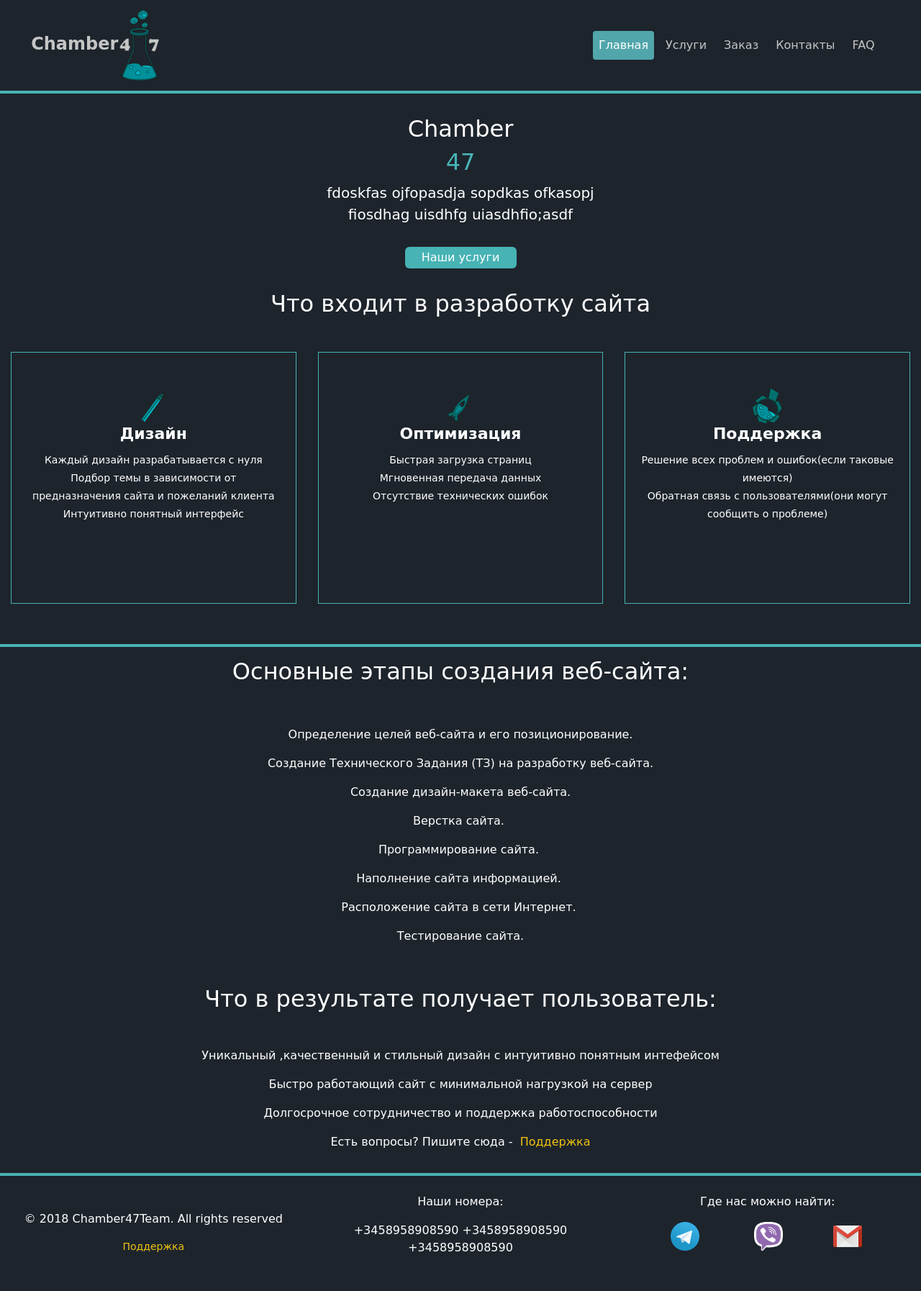
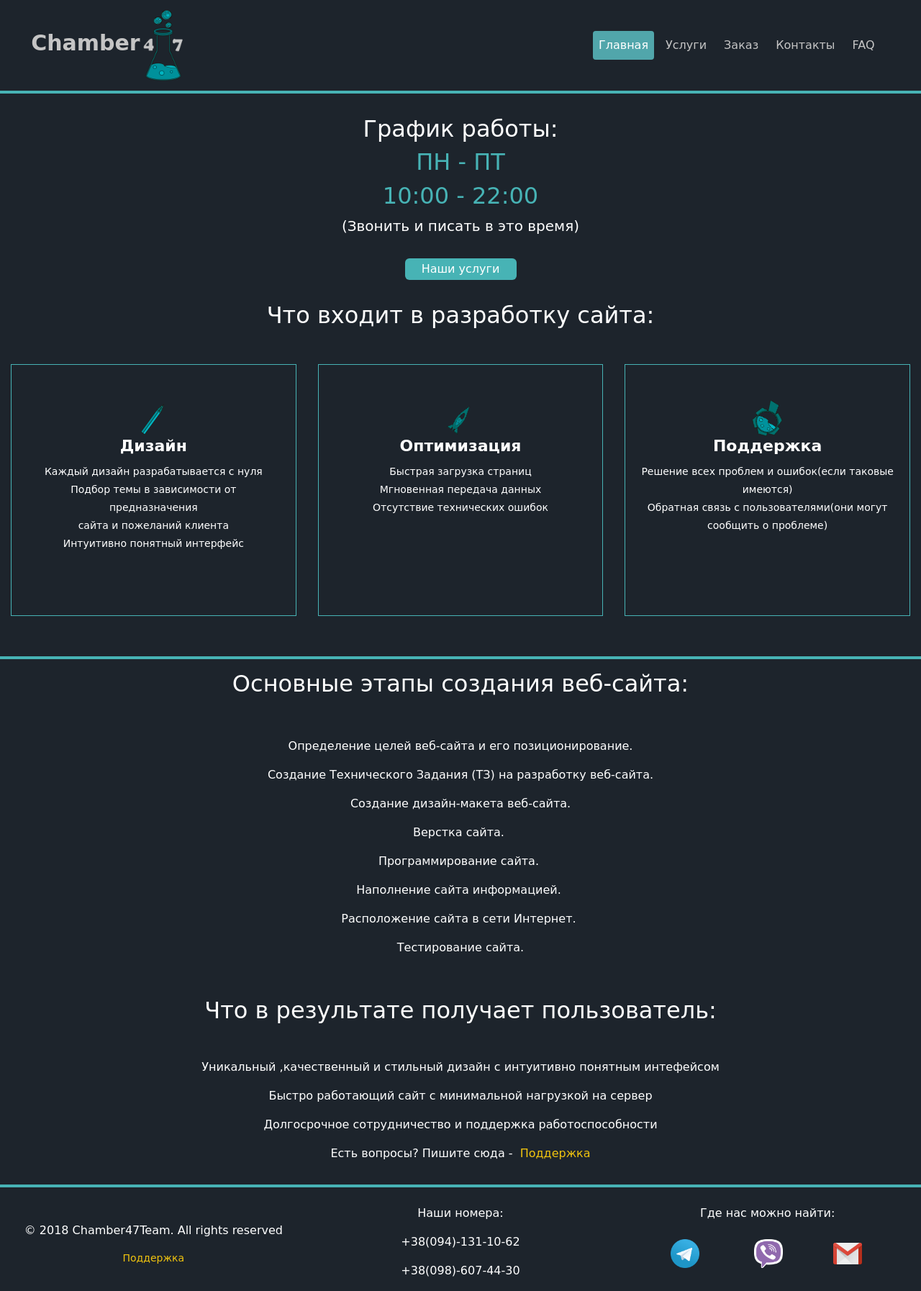
Before and after one commit to Avelinimus/django_web_card, a Django app: page /main/ in a window 1280 px wide. Shown: the whole page at 72% size. Before the commit the page ends 1740 px from the top, so only its background shows below. Run offline with Django 3.2, Linux system fonts and the light colour scheme; data comes from the database, SQL or seed files in the repository; both versions use the stored data as it was after the commit; some libraries are stand-ins or nearby versions; some web fonts are replaced.

Commit message:
templates and data base

```diff
--- a/forms_app/models.py
+++ b/forms_app/models.py
@@ -13,7 +13,7 @@ class Order(models.Model):
     email = models.EmailField(verbose_name='E-mail', db_index=True, max_length=30)
     time = models.CharField(max_length=30, verbose_name='Удобное для вас время', default='Не важно', blank=True)
     comment = models.CharField(max_length=200, verbose_name='Комментарий', blank=True)
-    flag = models.BooleanField(blank=True, verbose_name='Отправить оповещение вам на почту?', default=False)
+    flag = models.BooleanField(blank=True, verbose_name='Оповестить Вас на почте?', default=False)
 
 
 class Support(models.Model):
@@ -24,7 +24,7 @@ class Support(models.Model):
 
     name = models.CharField(max_length=100, verbose_name='Имя', db_index=True)
     email = models.EmailField(max_length=100, verbose_name='E-mail', db_index=True)
-    comment = models.TextField(verbose_name='Комментарий', db_index=True)
+    comment = models.TextField(verbose_name='Описание проблемы/вопроса', db_index=True)
 
     def __str__(self):
         return self.email
--- a/main_app/models.py
+++ b/main_app/models.py
@@ -28,7 +28,7 @@ class Services(models.Model):
     name = models.CharField(max_length=100, db_index=True, verbose_name='Название типа сайта')
     slug = models.SlugField(max_length=200, db_index=True,
                             unique=True, help_text='Нужно использовать для создания "хороших" URL-ов')
-    price = models.price = models.DecimalField(max_digits=10, decimal_places=2, verbose_name="Цена(грн)")
+    price = models.price = models.CharField(max_length=20, verbose_name="Цена(грн)")
     available = models.BooleanField(default=False, verbose_name='Доступна услуга')
     image = models.ImageField(upload_to='products/img/%Y/%m/%d/', blank=True,
                               verbose_name="Картинка для услуги(300 x 300)")
--- a/templates/base.html
+++ b/templates/base.html
@@ -17,7 +17,7 @@
                 <nav class="navbar navbar-expand-lg custom-toggler">
 
                     <a class="navbar-brand" href="{% url 'main_app:index' %}" style="margin-left: 1%; margin-right: 0;max-width: 175px">
-                        <b style="margin: 0 -15% 0 0; color: #c5c5c5; font-size: 24px;">Chamber</b>
+                        <b style="margin: 0 -14% 0 0; vertical-align: -4%; color: #c5c5c5; font-size: 30px;">Chamber</b>
                         <img src="{% static 'main_app/img/logo.png' %}" style="width: 100px; height: 100px;">
                     </a>
 
@@ -74,7 +74,7 @@
             <div class="col-12 col-lg-4">
                 <br>
                 <p align="center">Наши номера:</p>
-                <p align="center">+3458958908590 +3458958908590 +3458958908590</p>
+                <p align="center">+38(094)-131-10-62</p> <p align="center">+38(098)-607-44-30</p>
             </div>
 
 
@@ -82,11 +82,11 @@
                 <br>
                 <p align="center">Где нас можно найти:</p>
                 <br>
-                <a class="telegram" href="#"></a>
+                <a class="telegram" href="https://t.me/Chamber47"></a>
 
-                <a class="viber" href="#"></a>
+                <a class="viber" href="viber://add?number=380662004294"></a>
 
-                <a class="gmail" href="#"></a>
+                <a class="gmail" href="mailto:developerspython385@gmail.com"></a>
 
             </div>
         </div>
--- a/templates/forms_app/order.html
+++ b/templates/forms_app/order.html
@@ -25,6 +25,8 @@
     {% endblock %}
 
     {% block content %}
+        <div class="col-12" align="center">
+        <h2 class="col-12" align="center">Заполните форму, чтобы мы могли с вами связаться:</h2><br>
         <form method="POST">
             {% csrf_token %}
             <div>
@@ -38,6 +40,7 @@
             </div>
             <input type="submit" value="Отправить">
         </form>
+        </div>
     {% endblock content %}
 </body>
 </html>
--- a/templates/main_app/f_a_q.html
+++ b/templates/main_app/f_a_q.html
@@ -26,8 +26,8 @@
 
     {% block content %}
         {% for faq in faq_elements %}
-            <div>
-                <h1>Раздел вопросов о {{ faq.section }}</h1>
+            <div class="col-12" align="center">
+                <h2>{{ faq.section }}</h2>
                 {% autoescape off %}
                     <p>{{ faq.description }}</p>
                 {% endautoescape %}
--- a/templates/main_app/index.html
+++ b/templates/main_app/index.html
@@ -14,8 +14,10 @@
         <div class="row about-row" style="margin-right: 0; margin-left: 0; color: white;">
 
             <div class="col-12">
-                <h2 align="center" style="padding-top: 30px">Chamber</h2><h2 align="center" style="white-space:nowrap; color: #47B3B5">47</h2>
-                <p align="center" style="max-width: 400px; margin: auto; font-size: 20px"> fdoskfas ojfopasdja sopdkas ofkasopj fiosdhag uisdhfg uiasdhfio;asdf</p>
+                <h2 align="center" style="padding-top: 30px">График работы:</h2>
+                <h2 align="center" style="white-space:nowrap; color: #47B3B5">ПН - ПТ</h2>
+                <h2 align="center" style="white-space:nowrap; color: #47B3B5">10:00 - 22:00</h2>
+                <p align="center" style="max-width: 400px; margin: auto; font-size: 20px">(Звонить и писать в это время)</p>
             </div>
 
             <div class="col-12" style="text-align: center; padding-top: 30px">
@@ -25,7 +27,7 @@
             </div>
 
         </div>
-        <h2 align="center" style="padding-top: 30px">Что входит в разработку сайта</h2>
+        <h2 align="center" style="padding-top: 30px ">Что входит в разработку сайта:</h2>
         <div class="row" style="margin-right: 0; margin-left: 0; min-height: 450px;border-bottom: 4px solid #47B3B5;" >
 
             <div class="col-12 col-lg-4">
@@ -35,9 +37,9 @@
                         <i class="gear-new"></i>
                     </div>
                     <div class="service-content">
-                         <h3 class="title">Дизайн</h3><p class="description">
+                         <h3 class="title" >Дизайн</h3><p class="description">
                             Каждый дизайн разрабатывается с нуля<br>
-                            Подбор темы в зависимости от предназначения
+                            Подбор темы в зависимости от предназначения<br>
                                сайта и пожеланий клиента<br>
                              Интуитивно понятный интерфейс
                          </p>
```
Also changed, not shown: templates/forms_app/support.html (+5 -2 lines), templates/main_app/services_list.html (+8 -3 lines), db.sqlite3.
